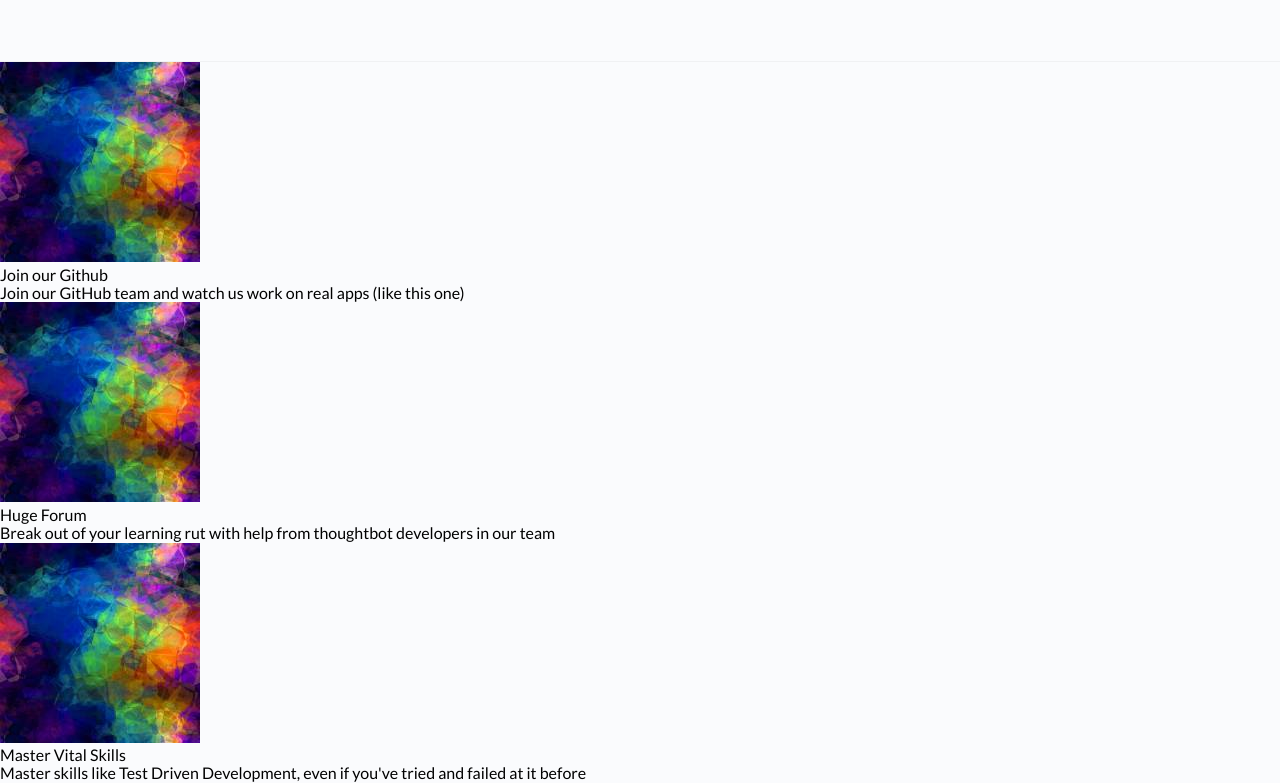
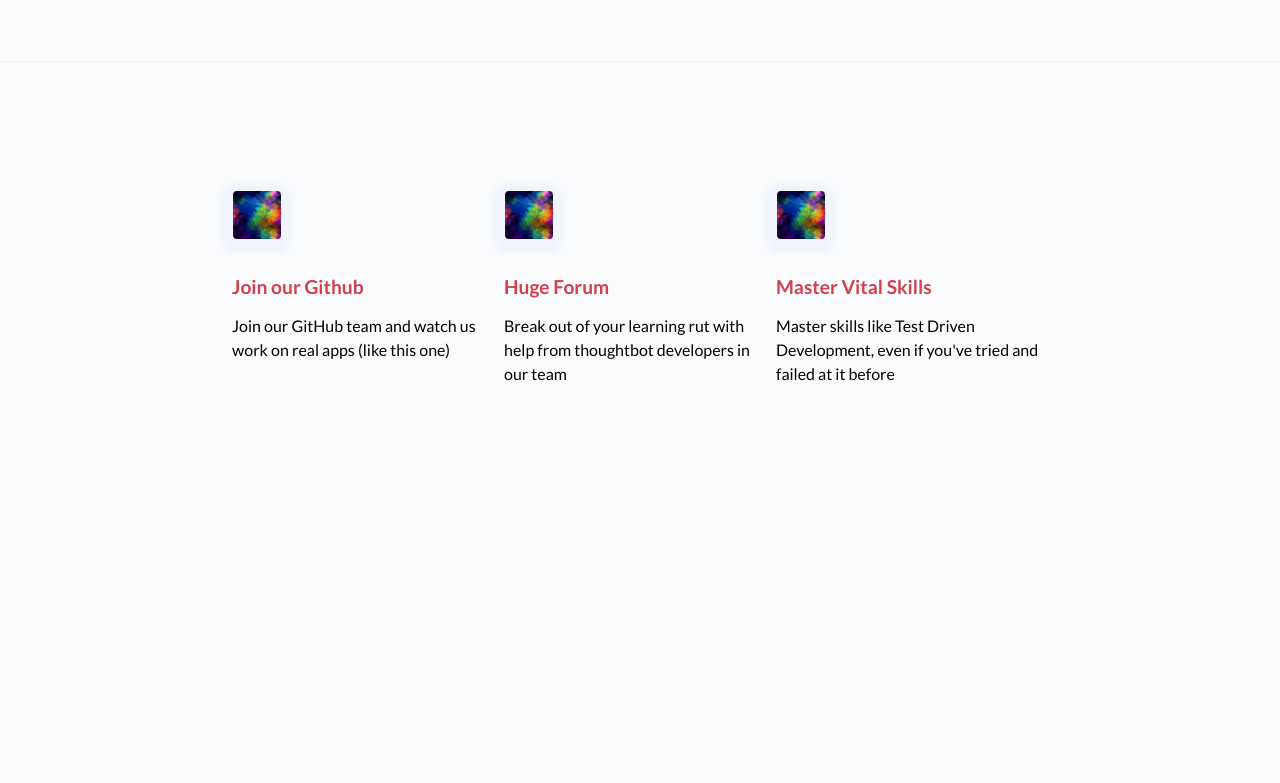
Before and after one commit to DawidGaleziewski/upcase_landing_page, a website built with webpack: page src/index.html in a window 1280 px wide. Shown: the part 3532-4315 px from the top of the page. After the commit the page ends 4046 px from the top, so only its background shows below. Built offline with nearby package versions, Linux system fonts and the light colour scheme.

Commit message:
compleated media section

```diff
--- a/src/index.html
+++ b/src/index.html
@@ -249,11 +249,15 @@
 
       <!-- # 8 media -->
       <section class="media">
-        <ul class="media__list">
+        <ul class="list">
           <li class="list__item">
             <ul>
-              <li class="list__icon">
-                <img src="./assets/small.jpeg" alt="media icon" />
+              <li>
+                <img
+                  src="./assets/small.jpeg"
+                  class="list__icon"
+                  alt="media icon"
+                />
               </li>
               <li class="list__header">
                 Join our Github
@@ -266,8 +270,12 @@
           </li>
           <li class="list__item">
             <ul>
-              <li class="list__icon">
-                <img src="./assets/small.jpeg" alt="media icon" />
+              <li>
+                <img
+                  class="list__icon"
+                  src="./assets/small.jpeg"
+                  alt="media icon"
+                />
               </li>
               <li class="list__header">
                 Huge Forum
@@ -280,8 +288,12 @@
           </li>
           <li class="list__item">
             <ul>
-              <li class="list__icon">
-                <img src="./assets/small.jpeg" alt="media icon" />
+              <li>
+                <img
+                  class="list__icon"
+                  src="./assets/small.jpeg"
+                  alt="media icon"
+                />
               </li>
               <li class="list__header">
                 Master Vital Skills
--- a/src/style/custom/layout/media_section.scss
+++ b/src/style/custom/layout/media_section.scss
@@ -0,0 +1,30 @@
+.media {
+  padding: $section-vertical-padding * 2 0;
+  .list {
+    display: flex;
+    justify-content: center;
+    &__item {
+      max-width: 17rem;
+
+      .list__icon {
+        width: 50px;
+        margin-bottom: 2rem;
+        border-radius: 5px;
+        border-bottom: 5px solid #eee3e1;
+        box-shadow: $card-shadow;
+        border: $card-border;
+      }
+
+      .list__header {
+        color: $font-color-accent-primary;
+        font-weight: bold;
+        font-size: 1.2rem;
+        margin-bottom: 1rem;
+      }
+
+      .list__description {
+        line-height: 1.5rem;
+      }
+    }
+  }
+}
```
